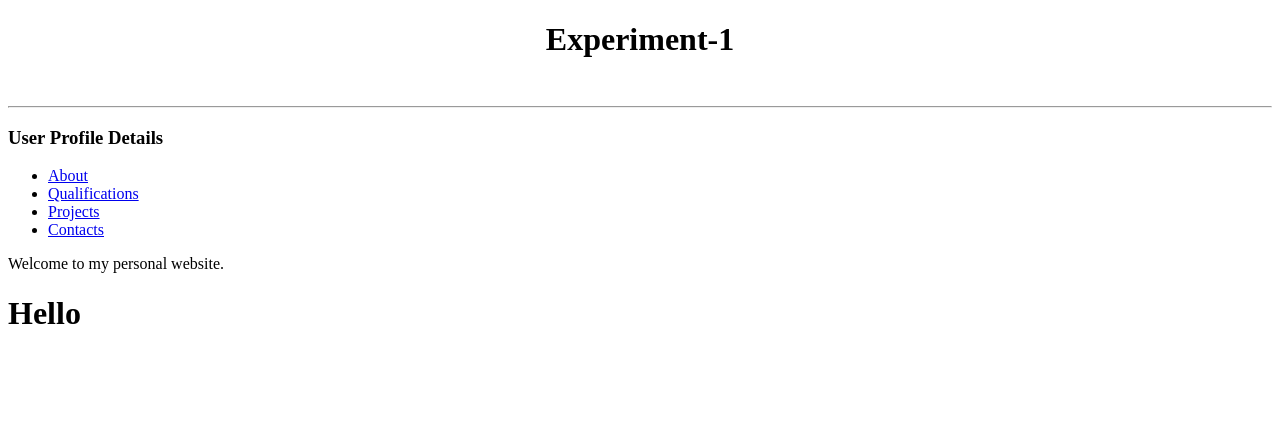
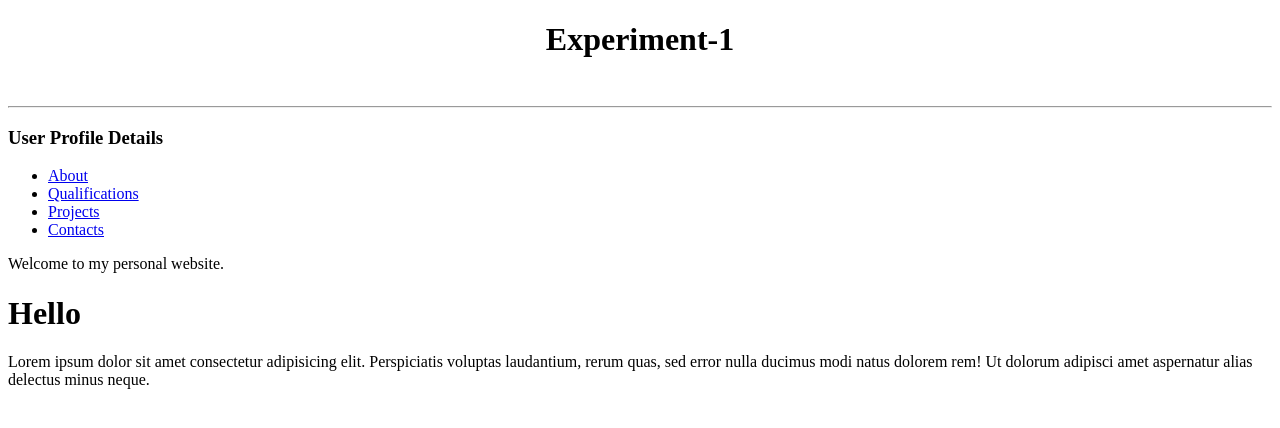
Before and after one commit to rohan-yadav19/portfolio, a plain HTML site: page portfolio/index.html in a window 1280 px wide. Drawn offline with Linux system fonts and the light colour scheme.

Commit message:
Third commit

```diff
--- a/portfolio/index.html
+++ b/portfolio/index.html
@@ -16,5 +16,11 @@
     </ul>
     <p>Welcome to my personal website.</p>
     <h1>Hello</h1>
+    <p>
+      Lorem ipsum dolor sit amet consectetur adipisicing elit. Perspiciatis
+      voluptas laudantium, rerum quas, sed error nulla ducimus modi natus
+      dolorem rem! Ut dolorum adipisci amet aspernatur alias delectus minus
+      neque.
+    </p>
   </body>
 </html>
```
